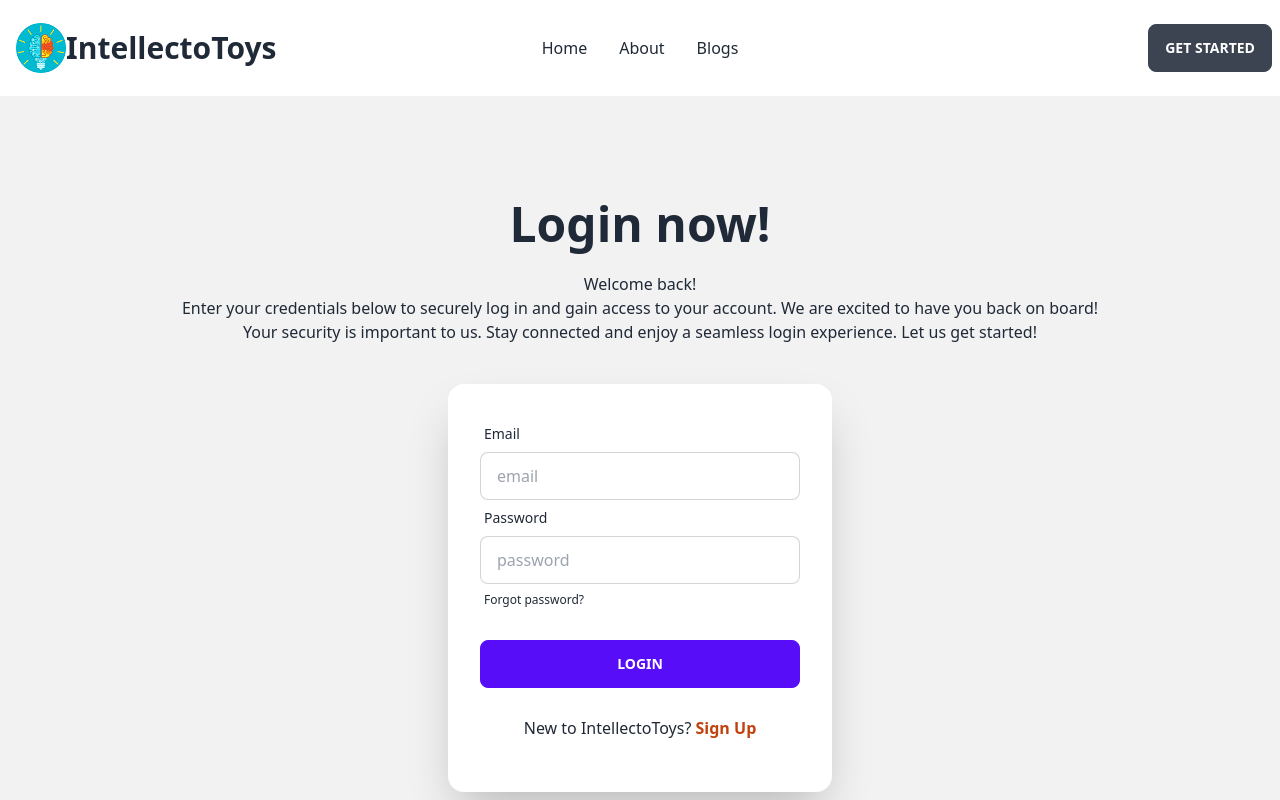
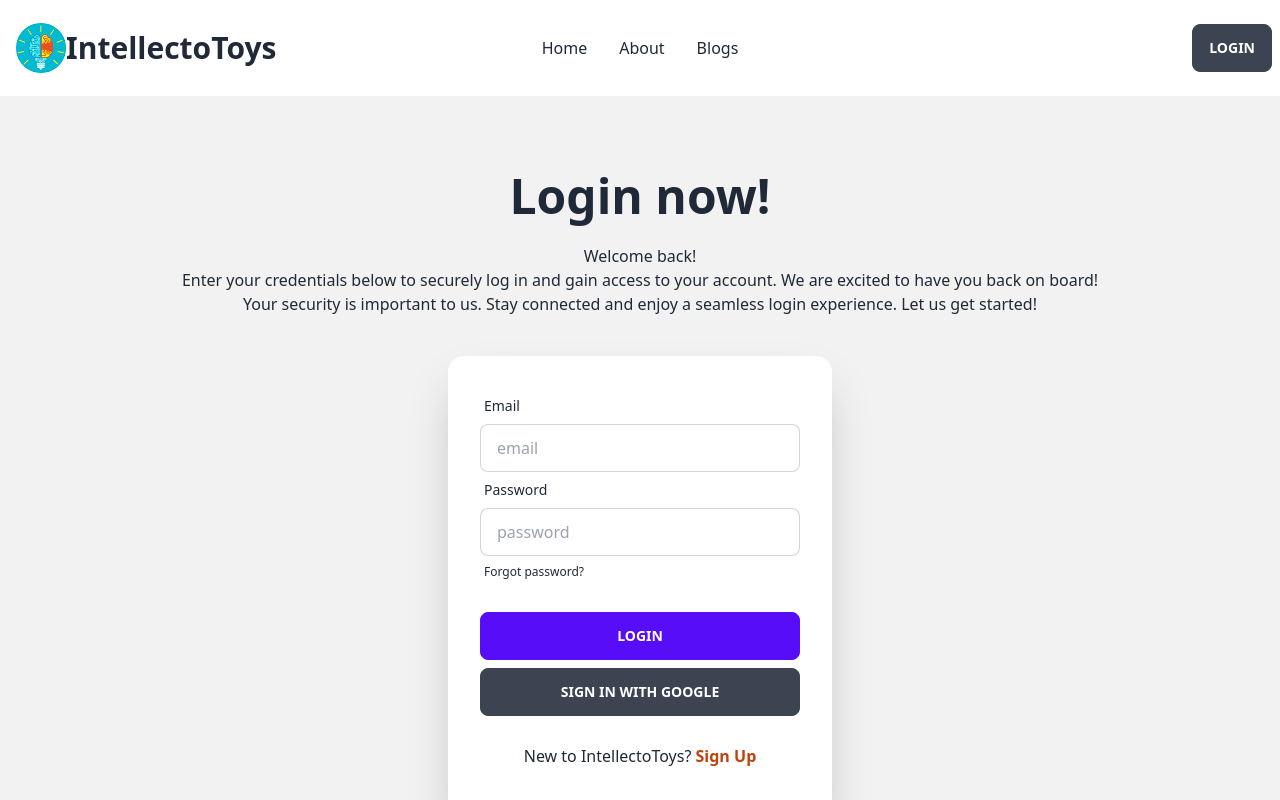
Before and after one commit to Raqibur-Rahman/-IntellectoToys-Client-Side, a React (Vite) app: page /login in a window 1280 px wide. Shown: the top 800 px of the page. Built offline with nearby package versions, Linux system fonts and the light colour scheme; no server answers.

Commit message:
Sign in with Google added with display name and photo

```diff
--- a/src/pages/Login/Login.jsx
+++ b/src/pages/Login/Login.jsx
@@ -1,8 +1,26 @@
 import { useContext, useState } from "react";
 import { Link, useLocation, useNavigate } from "react-router-dom";
 import { AuthContext } from "../../providers/AuthProvider";
+import { GoogleAuthProvider, getAuth, signInWithPopup } from "firebase/auth";
+import app from "../../firebase/firebase.config";
 
 const Login = () => {
+
+    const auth=getAuth(app);
+    const provider = new GoogleAuthProvider();
+
+    const handleGoogleSignIn = () => {
+        signInWithPopup(auth,provider)
+        .then(result=>{
+            const user = result.user;
+            console.log(user);
+            navigate(from, { replace: true });
+        })
+        .catch(error=>{
+            console.log('error :',error.message)
+        })
+    }
+
     const { signIn } = useContext(AuthContext);
     const [error, setError] = useState("");
 
@@ -83,6 +101,7 @@
                                     />
                                 </div>
                             </form>
+                            <button onClick={handleGoogleSignIn} className="btn btn-block">Sign in with Google</button>
                             <p className="my-5 text-center">
                                 New to IntellectoToys?
                                 <Link className="text-orange-700 font-bold" to="/signup">
--- a/src/pages/Shared/Navbar/Navbar.jsx
+++ b/src/pages/Shared/Navbar/Navbar.jsx
@@ -1,7 +1,12 @@
 import { Link } from 'react-router-dom';
 import logo from '../../../assets/images/logo.png'
-// import { AuthContext } from '../../../providers/AuthProvider';
+import { useContext } from 'react';
+import { AuthContext } from '../../../providers/AuthProvider';
+
 const Navbar = () => {
+
+    const { user } = useContext(AuthContext);
+
     const navItems = <>
         <li>
             <Link to='/'>Home</Link>
@@ -42,28 +47,35 @@
                     </ul>
                 </div>
                 <div className="navbar-end">
-                    <a className="btn">Get started</a>
+                    {user ?
+                        <Link to='/login'>
+                            <span className='btn'> Logout </span>
+                        </Link>
+                        :
+                        <Link to='/login'>
+                            <span className='btn'> Login </span>
+                        </Link>
+                    }
+
                 </div>
 
 
 
-                {/* <div className="dropdown dropdown-end ">
-                    <label tabIndex={0} className="btn btn-ghost btn-circle avatar">
+
+
+                {/* {user.displayName && (
+                        <p >
+                           {user.name}
+                        </p>
+                    )} */}
+
+                {/* <label tabIndex={0} className="btn btn-ghost btn-circle avatar">
                         <div className="w-10 rounded-full">
-                            <img src="/images/stock/photo-1534528741775-53994a69daeb.jpg" />
+                           <img src={logo} alt="" />
                         </div>
-                    </label>
-                    <ul tabIndex={0} className="menu menu-compact dropdown-content mt-3 p-2 shadow bg-base-100 rounded-box w-52">
-                        <li>
-                            <a className="justify-between">
-                                Profile
-                                <span className="badge">New</span>
-                            </a>
-                        </li>
-                        <li><a>Settings</a></li>
-                        <li><a>Logout</a></li>
-                    </ul>
-                </div> */}
+                    </label> */}
+
+
             </div>
 
 
--- a/src/pages/Signup/SignUp.jsx
+++ b/src/pages/Signup/SignUp.jsx
@@ -1,11 +1,16 @@
 
 import { useContext, useState } from "react";
-import { Link, Navigate } from "react-router-dom";
+import { Link, useLocation, useNavigate } from "react-router-dom";
 import { AuthContext } from "../../providers/AuthProvider";
 
 const SignUp = () => {
 
+    const navigate = useNavigate();
+    const location = useLocation();
+    const from = location.state?.from?.pathname || "/";
+
     const [error, setError] = useState('');
+    const [success, setSuccess] = useState('');
 
     const { createUser } = useContext(AuthContext);
 
@@ -21,7 +26,9 @@
             .then(result => {
                 const user = result.user;
                 console.log(user);
-                Navigate('/');
+                setSuccess("User has been created ")
+                navigate(from, { replace: true });
+                navigate('/login');
             })
             .catch(error => {
                 console.log(error);
@@ -72,7 +79,17 @@
                                 <p className="my-5 text-center">Already have an account?
                                     <Link className="text-orange-700 font-bold" to='/login'> Sign in</Link>
                                 </p>
-                                <p className="text-red-950 bg-orange-300 font-bold text-xl p-1 rounded">Error Message : <span className="text-red-700 font-bold ">{error}</span></p>
+                                {error && (
+                                    <p className="text-red-950 bg-orange-300 font-bold text-xl p-1 rounded">
+                                        Error Message:{" "}
+                                        <span className="text-red-700 font-bold">{error}</span>
+                                    </p>
+                                )}
+                                {success && (
+                                    <p className="text-green-950 bg-green-300 font-bold text-xl p-1 rounded">
+                                        {success}
+                                    </p>
+                                )}
                             </div>
                         </div>
                     </div>
```
Lines whose indentation alone changed are shown as unchanged.
